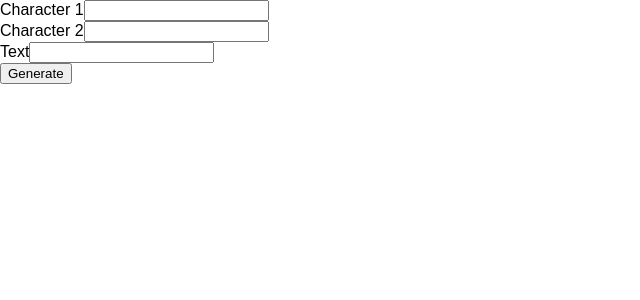
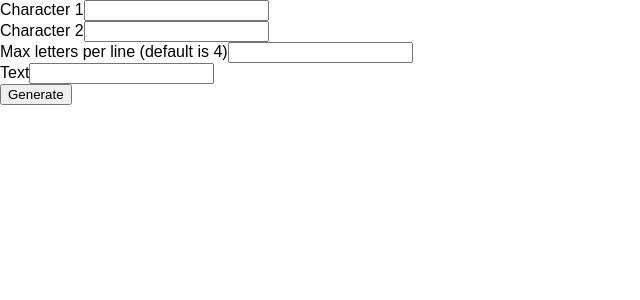
Before and after one commit to HugoKawamata/emojify-me, a React (Create React App) app: page / in a window 1280 px wide. Shown: the top 300 px of the page, without its empty margins (0-640 px from the left). Built offline with nearby package versions, Linux system fonts and the light colour scheme.

Commit message:
Add line length adjustment and auto capitalisation

```diff
--- a/src/App.js
+++ b/src/App.js
@@ -44,35 +44,46 @@ class App extends Component {
     this.splitText = this.splitText.bind(this);
   }
 
-  splitText(text) {
+  splitText(lineLength, text) {
     let res = text.split(" ")
 
     for (let word = 0; word < res.length; word++){
-      if (res[word].length > 4){
+      if (res[word].length > lineLength){
+        console.log(lineLength + " split")
         let fourBlocks = [];
-        for (let i = 0; i < res[word].length; i += 4) {
-          fourBlocks.push(res[word].substring(i, i+4));
+        for (let i = 0; i < res[word].length; i += lineLength) {
+          fourBlocks.push(res[word].substring(i, i+lineLength));
         }
         res.splice(word, 1);
         for (let i = fourBlocks.length - 1; i >= 0; i--) {
           res.splice(word, 0, fourBlocks[i]);
         }
       }
+      console.log(res[word]);
     }
 
     return res;
   }
 
-  generate(c1, c2, text) {
-    let wordList = this.splitText(text);
+  generate(c1, c2, lineLength, text) {
+    console.log(c1 + " " + c2 + ' ' + lineLength + text)
+    let wordList = this.splitText(lineLength, text);
     let result = [];
     for (let wordI = 0; wordI < wordList.length; wordI++) {
       let word = [];
       word.push(<span key={"word " + wordI + " start"}></span>)
+      let paddingRow = [];
+      paddingRow.push(<span key="padding 0 start">{c1}</span>);
+
+      for (let letter = 0; letter < wordList[wordI].length; letter++) {
+        paddingRow.push(<span key={"padding 0 letter " + letter}>{c1 + c1 + c1 + c1 + c1 + c1}</span>);
+      }
+
+      word.push(<div key={"padding 0 cont"}>{paddingRow}</div>);
 
       for (let rowI = 0; rowI < 5; rowI++){
         let row = [];
-        row.push(<span key={"row " + rowI + " start"}>{c1}</span>)
+        row.push(<span key={"row " + rowI + " start"}>{c1}</span>);
 
         for (let i = 0; i < wordList[wordI].length; i++){
           console.log("wordlist" + wordI + " row" + rowI + " letter" + i);
@@ -82,8 +93,15 @@ class App extends Component {
           row.push(<span key={"row " + rowI + "letter " + (i + 1) + " end"}>{c1}</span>);
         }
         word.push(<div key={"row " + rowI}>{row}</div>)
+      }
+      paddingRow = [];
+      paddingRow.push(<span key={"padding " + (wordI + 1) +  " start"}>{c1}</span>);
 
+      for (let letter = 0; letter < wordList[wordI].length; letter++) {
+        paddingRow.push(<span key={"padding " + (wordI + 1) + " letter " + letter}>{c1 + c1 + c1 + c1 + c1 + c1}</span>);
       }
+      word.push(<div key={"padding " + (wordI + 1) + " cont"}>{paddingRow}</div>);
+
       result.push(<div key={"word" + wordI}>{word}</div>)
     }
 
@@ -101,7 +119,7 @@ class App extends Component {
   render() {
     return (
       <div className="App">
-        <Options generate={(c1, c2, text) => this.generate(c1, c2, text)}/>
+        <Options generate={(c1, c2, lineLength, text) => this.generate(c1, c2, lineLength, text)}/>
         <Result res={this.state.result} />
       </div>
     );
--- a/src/Options.js
+++ b/src/Options.js
@@ -6,6 +6,7 @@ export default class Options extends React.Component {
         this.state = {
             char1: "",
             char2: "",
+            lineLength: 4,
             text: "",
 
         }
@@ -20,8 +21,11 @@ export default class Options extends React.Component {
             case "char2":
                 this.setState({char2: event.target.value});
                 break;
+            case "lineLength":
+                this.setState({lineLength: parseInt(event.target.value)});
+                break;
             case "text":
-                this.setState({text: event.target.value});
+                this.setState({text: event.target.value.toUpperCase()});
                 break;
             default:
                 console.log("handleChange got a strange field");
@@ -36,9 +40,11 @@ export default class Options extends React.Component {
                 <input type="text" id="char1" maxLength="3" onChange={this.handleChange} name="char1" /><br/>
                 <label htmlFor="char2">Character 2</label>
                 <input type="text" id="char2" maxLength="3" onChange={this.handleChange} name="char2" /><br/>
+                <label htmlFor="lineLength">Max letters per line (default is 4)</label>
+                <input type="text" id="lineLength" maxLength="1" onChange={this.handleChange} name="lineLength" /><br/>
                 <label htmlFor="text">Text</label>
                 <input type="text" id="text" onChange={this.handleChange} name="text" /><br/>
-                <input type="submit" value="Generate" onClick={() => this.props.generate(this.state.char1, this.state.char2, this.state.text)}/>
+                <input type="submit" value="Generate" onClick={() => this.props.generate(this.state.char1, this.state.char2, this.state.lineLength, this.state.text)}/>
             </div>
         )
     }
```
